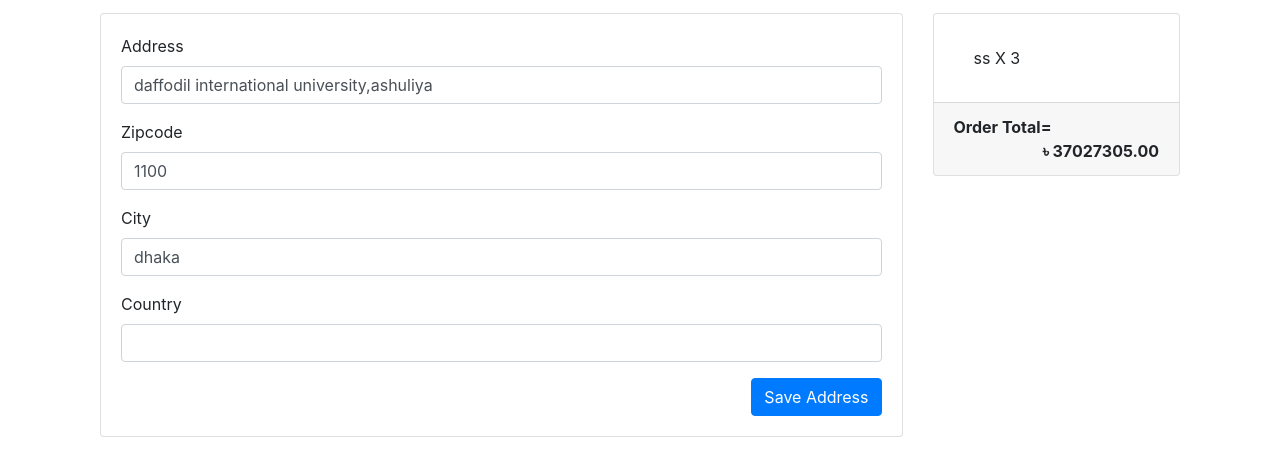
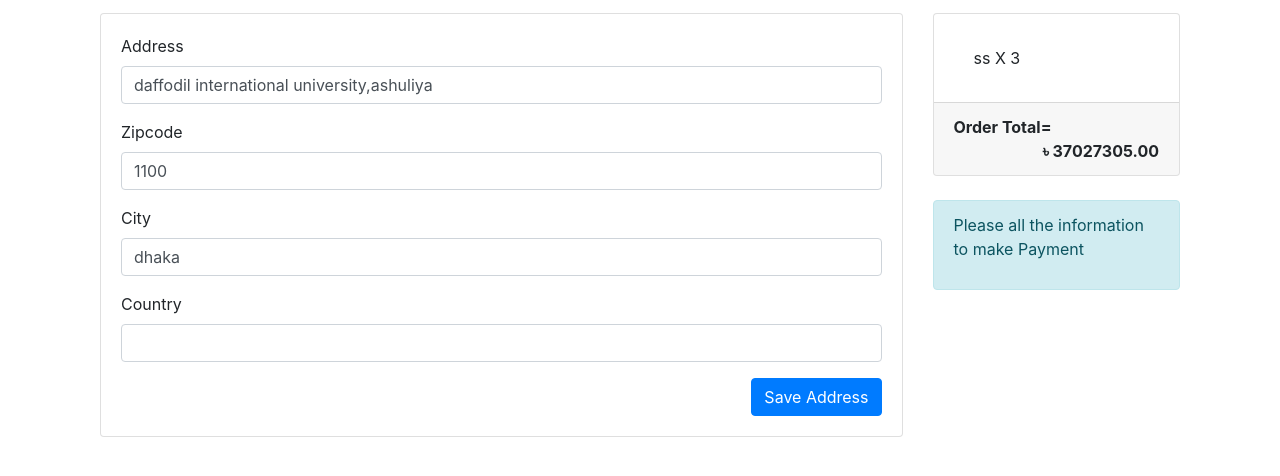
Before and after one commit to Nahidjc/E-commerce_Project_Django, a Django app: page /payment/checkout/ in a window 1280 px wide. Shown: the part 160-636 px from the top of the page. Run offline with Django 3.2, Linux system fonts and the light colour scheme; a user stored in the database is signed in; data comes from the database, SQL or seed files in the repository; both versions use the stored data as it was after the commit; some libraries are stand-ins or nearby versions.

Commit message:
check all filled complete in for payment

```diff
--- a/templates/App_Payment/checkout.html
+++ b/templates/App_Payment/checkout.html
@@ -35,7 +35,16 @@
                     <span class="float-right"><b>&#2547; {{ order_total|floatformat:2 }}</b></span>
                 </div>
             </div>
+            <br>
+            {% if saved_address.is_fully_filled %}
+            <a href="#" class="btn btn-warning btn-md">Make Payment</a>
+            {% else %}
+            <div class="alert alert-info">
+                <p>Please all the information to make Payment</p>
+            </div>
+            {% endif %}
         </div>
+
     </div>
 </div>
 {% endblock %}
```
Also changed, not shown: db.sqlite3.
